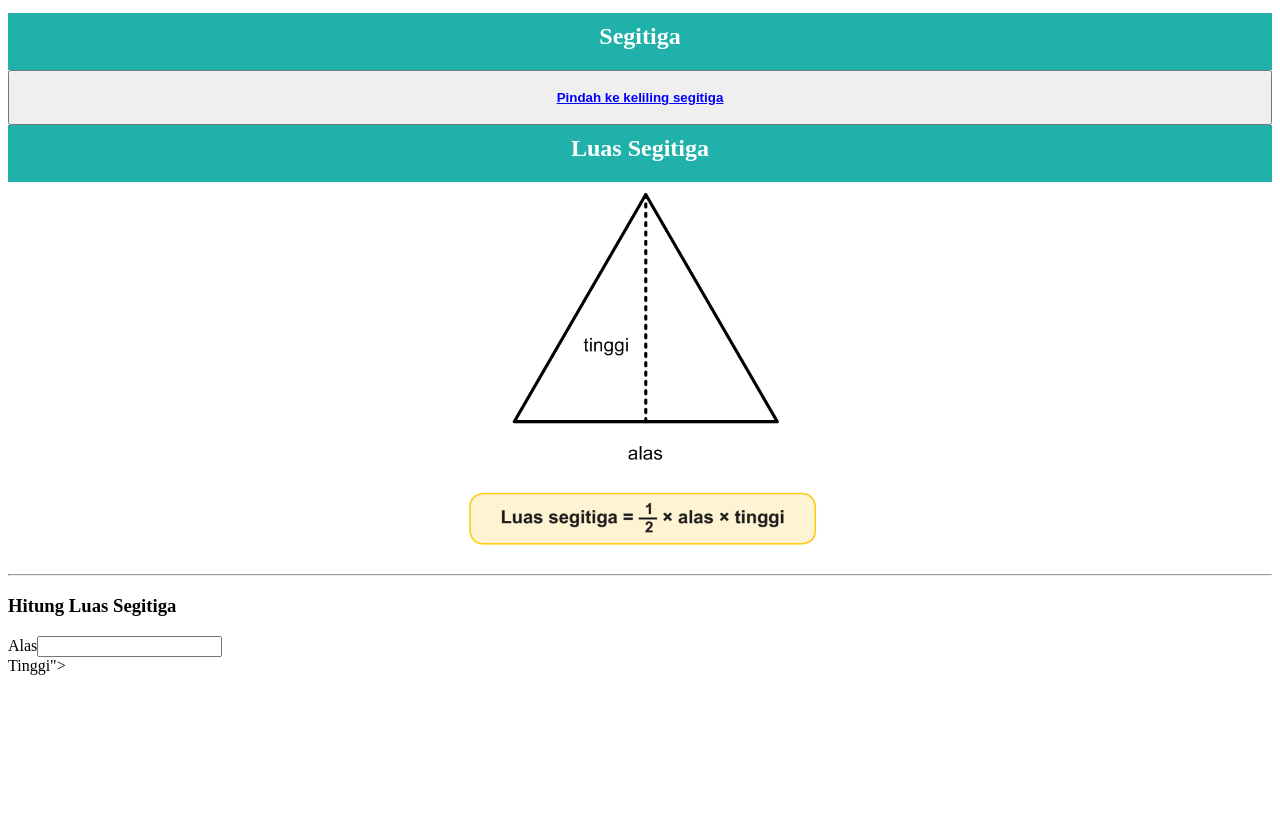
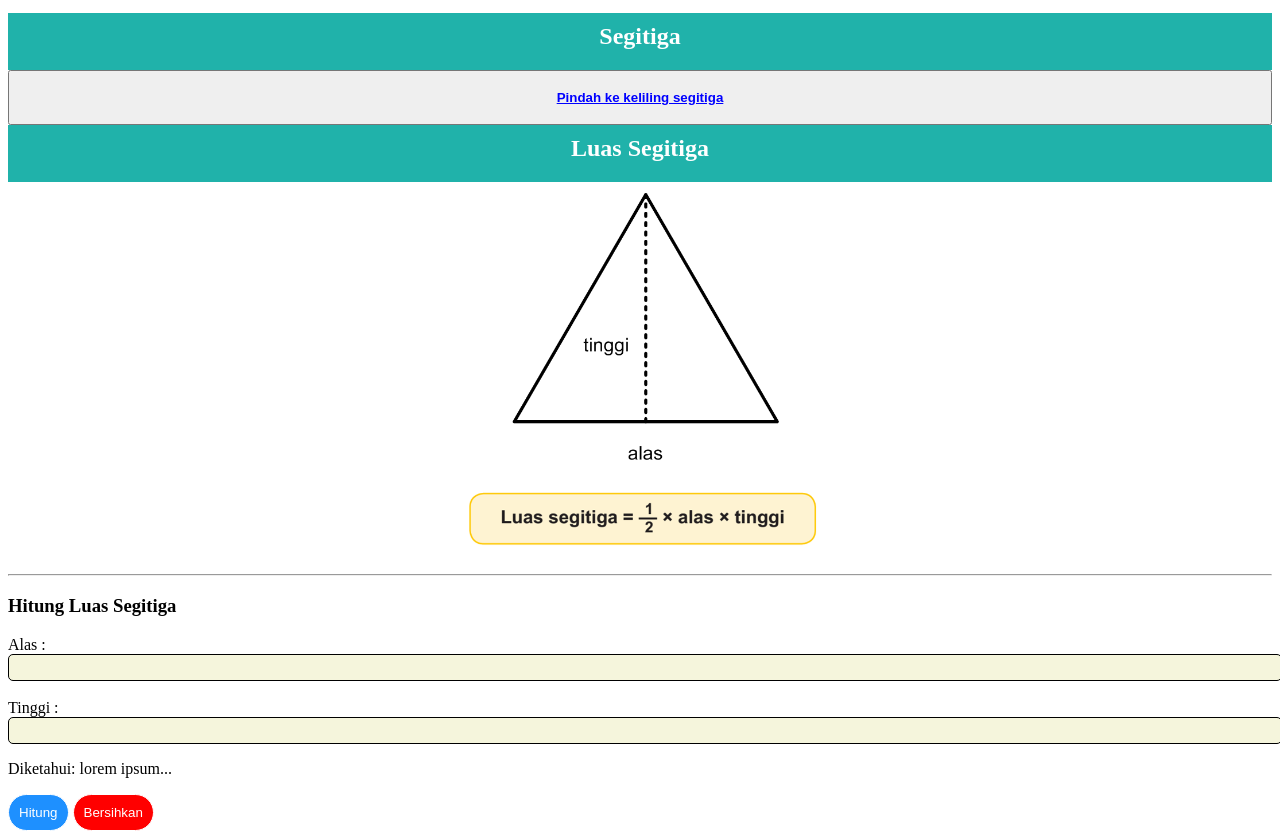
Before and after one commit to revou-fundamental-course/13-may-24-Yorayor, a plain HTML site: page index.html in a window 1280 px wide. Shown: the part 101-940 px from the top of the page. Before the commit the page ends 800 px from the top, so only its background shows below. Drawn offline with Linux system fonts and the light colour scheme.

Commit message:
fourth config

```diff
--- a/css/style.css
+++ b/css/style.css
@@ -26,3 +26,28 @@
   width: 30%;
   text-align: center;
 }
+
+input {
+  width: 100%;
+  border: 1px solid black;
+  border-radius: 5px;
+  background-color: beige;
+  font-family: math;
+  padding: 4px;
+}
+
+#button-hitung {
+  color: white;
+  background: dodgerblue;
+  padding: 10px;
+  border: 1px solid white;
+  border-radius: 25px;
+}
+
+#button-bersihkan {
+  color: white;
+  background: red;
+  padding: 10px;
+  border: 1px solid white;
+  border-radius: 25px;
+}
--- a/index.html
+++ b/index.html
@@ -6,44 +6,59 @@
   </head>
 
   <body>
-    <header>
+
+    <!-- Header Pembukaan -->
+    <header align="center">
         <h1>Welcome to the HTML Calculator</h1>
           <section>
             <p>Di sini kita akan mencoba menghitung Luas dan keliling Segitiga menggunakan Aplikasi Kalkulator Sederhana yang telah saya buat</p>
           </section>
     </header>
+
+    <!-- Judul Konten General -->
     <section>
         <div class="section-content">
             <h2>Segitiga</h2>
             <br />
         </div>
 
-      <button type="button" id="pindah-keliling"><u>Pindah ke keliling segitiga</u></button>
+      <!-- Untuk Berpindah ke Keliling Segitiga -->
+      <button type="button" id="pindah-keliling" href="#keliling"><u>Pindah ke keliling segitiga</u></button>
     </section>
 
+    <!-- Konten Menghitung Luas Segitiga -->
     <section>
       <div class="section-content">
         <h2>Luas Segitiga</h2>
         <br />
       </div>
 
+      <!-- Gambar Rumus Luas Segitiga -->
       <div align="center">
         <img src="img/Rumus Luas Segitiga.jpg" alt="Rumus Luas segitiga" class="formula-img" />
       </div>
+
+      <!-- Pemisah Konten -->
       <hr />
 
+      <!-- Konten Pembukaan Menghitung Luas Segitiga -->
       <header>
         <h3>Hitung Luas Segitiga</h3>
       </header>
 
+      <!-- Form Menghitung Luas Segitiga -->
       <form>
         <section>
-          <div><label for="alas">Alas</label><input /></div>
+          <div><label for="alas">Alas :</label><input /></div>
+<br>
+          <div><label for="tinggi">Tinggi :</label><input /></div>
+        </section>
 
-          <div>
-            <label for="tinggi">Tinggi"></label>
-          </div>
-        </section>
+        <p>Diketahui: lorem ipsum...</p>
+
+        <!-- Konfirmasi Aksi Menghitung -->
+        <button id="button-hitung">Hitung</button>
+        <button id="button-bersihkan">Bersihkan</button>
       </form>
     </section>
   </body>
```
Lines whose indentation alone changed are shown as unchanged.
